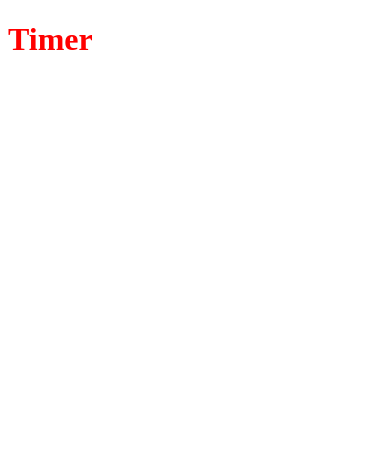
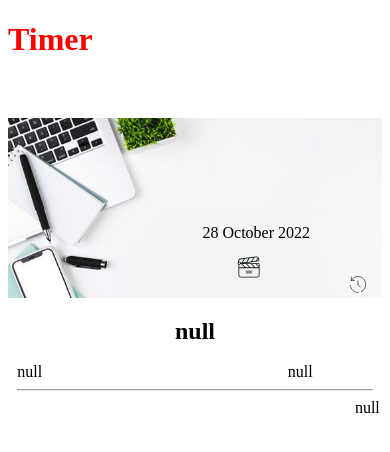
Before and after one commit to VNeskoromnaya/timer_for_tasks, a website with bundled scripts: page index.html in a window 390 px wide. Built offline with nearby package versions, Linux system fonts and the light colour scheme; no server answers.

Commit message:
Блок-приветствие

```diff
--- a/assets/styles/style.css
+++ b/assets/styles/style.css
@@ -1,3 +1,117 @@
 h1 {
     color: red;
 }
+
+/* шапка первого слайда */
+.slaid1 {
+    margin-top: 100px;
+    background: url(../img/firstSlide.jpg) 0 0/100% auto no-repeat;
+    object-fit: cover;
+    height: 50rem;
+    width: 50rem;
+    position: relative;
+    margin-left: auto;
+    margin-right: auto;
+}
+
+#slaid1_phrase {
+    position: absolute;
+    text-align: center;
+    top: 10%;
+    right: 10%;
+    left: 45%;
+    font-size: 1.5em;
+}
+
+#slaid1_today {
+    position: absolute;
+    top: 25%;
+    left: 52%;
+    font-size: 2em;
+}
+
+.slaid1_buttonStart {
+    position: absolute;
+    width: 7%;
+    top: 45%;
+    left: 61%;
+}
+
+.slaid1_history {
+    position: absolute;
+    width: 7%;
+    top: 57%;
+    left: 90%;
+}
+
+/* История */
+#history {
+    font-size: 1.5em;
+    width: 53%;
+    margin: 1% auto;
+}
+
+.history_date {
+    text-align: center;
+    margin-bottom: 5%;
+}
+
+.history_time {
+    margin-left: 80%;
+}
+
+.history_summury{
+    margin-left: 95%;
+}
+
+@media screen and (max-width: 478px) {
+    .slaid1 {
+        margin-top: 60px;
+        height: 180px;
+        width: auto;
+    }
+
+    #slaid1_phrase {
+        top: 7%;
+        left: 45%;
+        font-size: 1em;
+    }
+
+    #slaid1_today {
+        top: 50%;
+        left: 52%;
+        font-size: 1em;
+    }
+
+    .slaid1_buttonStart {
+        width: 7%;
+        top: 75%;
+        left: 61%;
+    }
+
+    .slaid1_history {
+        width: 7%;
+        top: 85%;
+        left: 90%;
+    }
+
+    #history {
+        font-size: 1em;
+        width: 95%;
+        margin: 1% auto;
+    }
+
+    .history_date {
+        text-align: center;
+        margin-bottom: 5%;
+    }
+
+
+    .history_time {
+        margin-left: 68%;
+    }
+
+    .history_summury{
+        margin-left: 95%;
+    }
+}
--- a/index.html
+++ b/index.html
@@ -13,7 +13,14 @@
 <body>
   <h1>Timer</h1>
 
+  <section class="slaid1">
+    <p id="slaid1_phrase"></p>
+    <p id="slaid1_today"></p>
+    <img class="slaid1_buttonStart" src="./assets/img/start.svg" alt="startButton">
+    <img class="slaid1_history" src="./assets/img/history.svg" alt="history">
+  </section>
 
+  <div id="history"></div>
   <script type="module" src="./script/app.js"></script>
 </body>
 
--- a/script/app.js
+++ b/script/app.js
@@ -1,5 +1,12 @@
-const moment = require('moment');
-const chart = require('chart.js');
+// const moment = require('moment');
+// const chart = require('chart.js');
 
+import {getAPI} from './script.js';
+import {getTodayDate} from './script.js';
+import {getHistory} from './script.js';
+
+getAPI();
+getTodayDate();
+getHistory();
 
 console.log('hello');
--- a/script/script.js
+++ b/script/script.js
@@ -0,0 +1,29 @@
+'use strict';
+
+export async function getAPI() {
+    const response = await fetch("https://api.adviceslip.com/advice")
+    const data = await response.json()
+    getA(data)
+}
+
+function getA(slip) {
+    document.getElementById('slaid1_phrase').innerText = slip.slip.advice;
+}
+
+export function getTodayDate() {
+    const now = new Date();
+    const months = ["January", "February", "March", "April", "May", "June", "July", "August", "September", "October", "November", "December"];
+    const month = months[now.getMonth()];
+    document.getElementById('slaid1_today').innerHTML = `${now.getDate()} ${month} ${now.getFullYear()}`;
+}
+
+export function getHistory() {
+    let date = localStorage.getItem('date');
+    let time = localStorage.getItem('time');
+    let history = localStorage.getItem('history');
+    let summary = localStorage.getItem('summary');
+    let optionsString = "";
+
+    optionsString = `<h2 class="history_date">${date}</h2><span class="history_text">${history}</span> <span class="history_time">${time}</span><hr><span class="history_summury">${summary}</span>`;
+    document.querySelector("#history").innerHTML = optionsString;
+}
```
